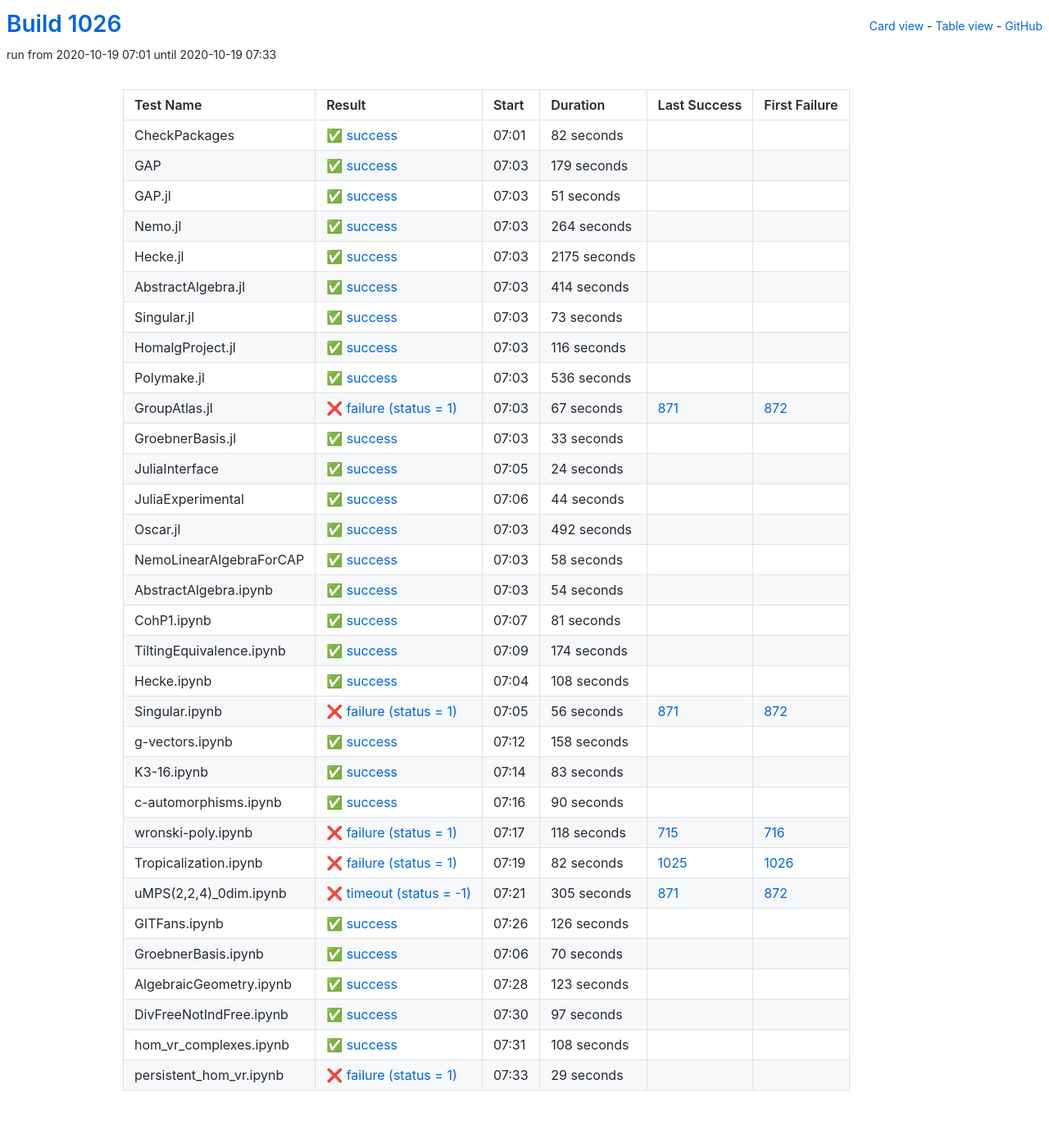
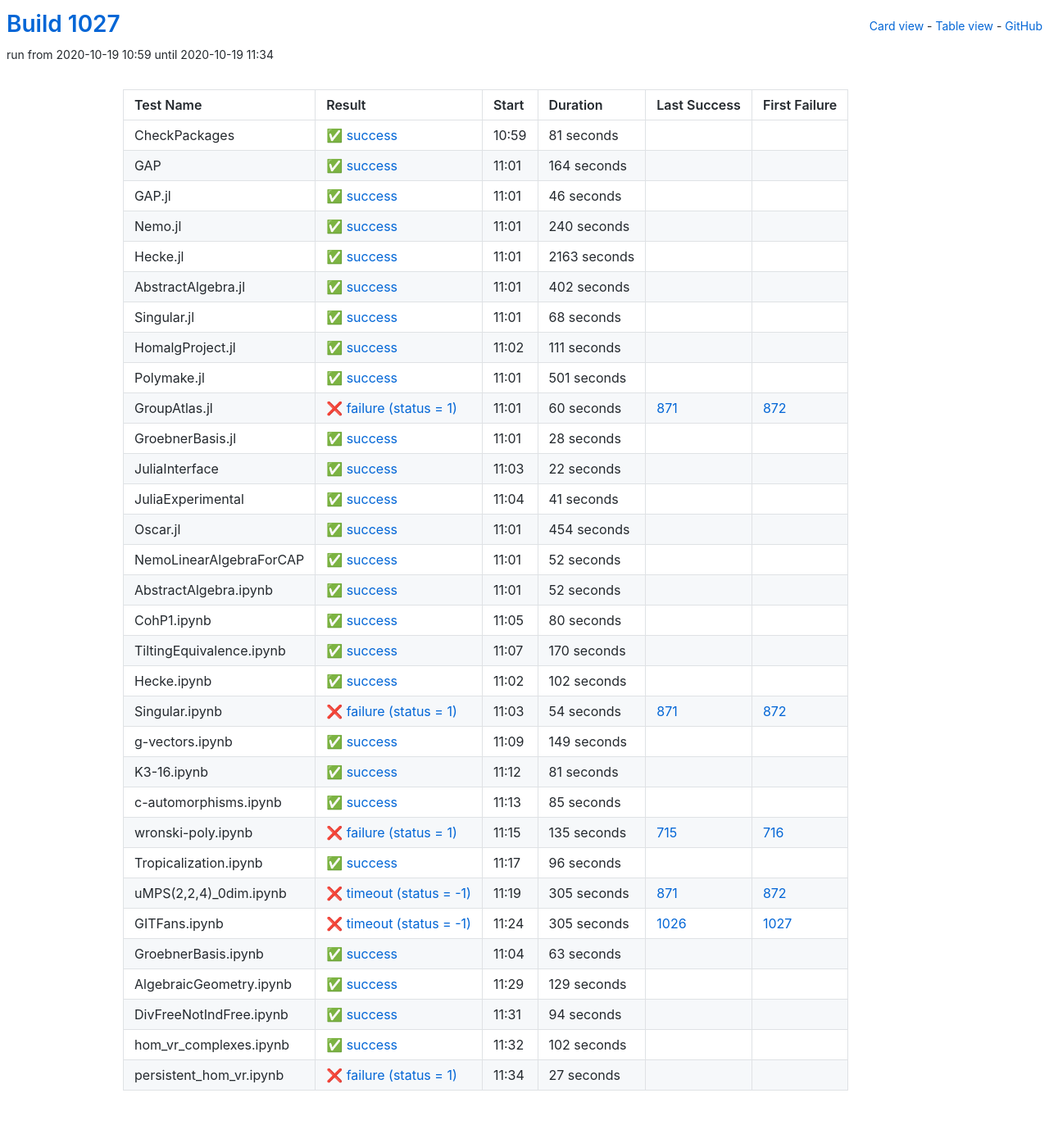
Before and after one commit to oscar-system/oscar-ci-status-stable, a Jekyll site: the page built from table.html, in a window 1280 px wide. Shown: the whole page at 82% size. Built offline with Jekyll 4.4.1, drawn with Linux system fonts in a browser that asks for light colours.

Commit message:
Build #1027

```diff
--- a/_data/ci.yml
+++ b/_data/ci.yml
@@ -1,6 +1,6 @@
 ---
-build: 1026
-build_url: https://oscarci.mathematik.uni-kl.de/job/oscar-stable/1026/
+build: 1027
+build_url: https://oscarci.mathematik.uni-kl.de/job/oscar-stable/1027/
 job: oscar-stable
 organization: oscar-system
 repo: oscar-ci-status-stable
@@ -8,200 +8,8 @@ repourl: https://github.com/oscar-system/oscar-ci-status-stable
 tests:
 - name: CheckPackages
   id: checkpackages
-  log: https://oscarci.mathematik.uni-kl.de/job/oscar-stable/1026/artifact/logs/build-1026/CheckPackages.log
-  start: 2020-10-19 07:01
-  success: true
-  exitcode: 0
-  status: success
-  duration: 82
-  last_success: false
-  last_success_url:
-  first_failure: false
-  first_failure_url:
-- name: GAP
-  id: gap
-  log: https://oscarci.mathematik.uni-kl.de/job/oscar-stable/1026/artifact/logs/build-1026/GAP.log
-  start: 2020-10-19 07:03
-  success: true
-  exitcode: 0
-  status: success
-  duration: 179
-  last_success: false
-  last_success_url:
-  first_failure: false
-  first_failure_url:
-- name: GAP.jl
-  id: gap-jl
-  log: https://oscarci.mathematik.uni-kl.de/job/oscar-stable/1026/artifact/logs/build-1026/GAP.jl.log
-  start: 2020-10-19 07:03
-  success: true
-  exitcode: 0
-  status: success
-  duration: 51
-  last_success: false
-  last_success_url:
-  first_failure: false
-  first_failure_url:
-- name: Nemo.jl
-  id: nemo-jl
-  log: https://oscarci.mathematik.uni-kl.de/job/oscar-stable/1026/artifact/logs/build-1026/Nemo.jl.log
-  start: 2020-10-19 07:03
-  success: true
-  exitcode: 0
-  status: success
-  duration: 264
-  last_success: false
-  last_success_url:
-  first_failure: false
-  first_failure_url:
-- name: Hecke.jl
-  id: hecke-jl
-  log: https://oscarci.mathematik.uni-kl.de/job/oscar-stable/1026/artifact/logs/build-1026/Hecke.jl.log
-  start: 2020-10-19 07:03
-  success: true
-  exitcode: 0
-  status: success
-  duration: 2175
-  last_success: false
-  last_success_url:
-  first_failure: false
-  first_failure_url:
-- name: AbstractAlgebra.jl
-  id: abstractalgebra-jl
-  log: https://oscarci.mathematik.uni-kl.de/job/oscar-stable/1026/artifact/logs/build-1026/AbstractAlgebra.jl.log
-  start: 2020-10-19 07:03
-  success: true
-  exitcode: 0
-  status: success
-  duration: 414
-  last_success: false
-  last_success_url:
-  first_failure: false
-  first_failure_url:
-- name: Singular.jl
-  id: singular-jl
-  log: https://oscarci.mathematik.uni-kl.de/job/oscar-stable/1026/artifact/logs/build-1026/Singular.jl.log
-  start: 2020-10-19 07:03
-  success: true
-  exitcode: 0
-  status: success
-  duration: 73
-  last_success: false
-  last_success_url:
-  first_failure: false
-  first_failure_url:
-- name: HomalgProject.jl
-  id: homalgproject-jl
-  log: https://oscarci.mathematik.uni-kl.de/job/oscar-stable/1026/artifact/logs/build-1026/HomalgProject.jl.log
-  start: 2020-10-19 07:03
-  success: true
-  exitcode: 0
-  status: success
-  duration: 116
-  last_success: false
-  last_success_url:
-  first_failure: false
-  first_failure_url:
-- name: Polymake.jl
-  id: polymake-jl
-  log: https://oscarci.mathematik.uni-kl.de/job/oscar-stable/1026/artifact/logs/build-1026/Polymake.jl.log
-  start: 2020-10-19 07:03
-  success: true
-  exitcode: 0
-  status: success
-  duration: 536
-  last_success: false
-  last_success_url:
-  first_failure: false
-  first_failure_url:
-- name: GroupAtlas.jl
-  id: groupatlas-jl
-  log: https://oscarci.mathematik.uni-kl.de/job/oscar-stable/1026/artifact/logs/build-1026/GroupAtlas.jl.log
-  start: 2020-10-19 07:03
-  success: false
-  exitcode: 1
-  status: failure
-  duration: 67
-  last_success: 871
-  last_success_url: https://oscarci.mathematik.uni-kl.de/job/oscar-stable/871/
-  first_failure: 872
-  first_failure_url: https://oscarci.mathematik.uni-kl.de/job/oscar-stable/872/
-- name: GroebnerBasis.jl
-  id: groebnerbasis-jl
-  log: https://oscarci.mathematik.uni-kl.de/job/oscar-stable/1026/artifact/logs/build-1026/GroebnerBasis.jl.log
-  start: 2020-10-19 07:03
-  success: true
-  exitcode: 0
-  status: success
-  duration: 33
-  last_success: false
-  last_success_url:
-  first_failure: false
-  first_failure_url:
-- name: JuliaInterface
-  id: juliainterface
-  log: https://oscarci.mathematik.uni-kl.de/job/oscar-stable/1026/artifact/logs/build-1026/JuliaInterface.log
-  start: 2020-10-19 07:05
-  success: true
-  exitcode: 0
-  status: success
-  duration: 24
-  last_success: false
-  last_success_url:
-  first_failure: false
-  first_failure_url:
-- name: JuliaExperimental
-  id: juliaexperimental
-  log: https://oscarci.mathematik.uni-kl.de/job/oscar-stable/1026/artifact/logs/build-1026/JuliaExperimental.log
-  start: 2020-10-19 07:06
-  success: true
-  exitcode: 0
-  status: success
-  duration: 44
-  last_success: false
-  last_success_url:
-  first_failure: false
-  first_failure_url:
-- name: Oscar.jl
-  id: oscar-jl
-  log: https://oscarci.mathematik.uni-kl.de/job/oscar-stable/1026/artifact/logs/build-1026/Oscar.jl.log
-  start: 2020-10-19 07:03
-  success: true
-  exitcode: 0
-  status: success
-  duration: 492
-  last_success: false
-  last_success_url:
-  first_failure: false
-  first_failure_url:
-- name: NemoLinearAlgebraForCAP
-  id: nemolinearalgebraforcap
-  log: https://oscarci.mathematik.uni-kl.de/job/oscar-stable/1026/artifact/logs/build-1026/NemoLinearAlgebraForCAP.log
-  start: 2020-10-19 07:03
-  success: true
-  exitcode: 0
-  status: success
-  duration: 58
-  last_success: false
-  last_success_url:
-  first_failure: false
-  first_failure_url:
-- name: AbstractAlgebra.ipynb
-  id: abstractalgebra-ipynb
-  log: https://oscarci.mathematik.uni-kl.de/job/oscar-stable/1026/artifact/logs/build-1026/AbstractAlgebra.ipynb.log
-  start: 2020-10-19 07:03
-  success: true
-  exitcode: 0
-  status: success
-  duration: 54
-  last_success: false
-  last_success_url:
-  first_failure: false
-  first_failure_url:
-- name: CohP1.ipynb
-  id: cohp1-ipynb
-  log: https://oscarci.mathematik.uni-kl.de/job/oscar-stable/1026/artifact/logs/build-1026/CohP1.ipynb.log
-  start: 2020-10-19 07:07
+  log: https://oscarci.mathematik.uni-kl.de/job/oscar-stable/1027/artifact/logs/build-1027/CheckPackages.log
+  start: 2020-10-19 10:59
   success: true
   exitcode: 0
   status: success
@@ -210,106 +18,298 @@ tests:
   last_success_url:
   first_failure: false
   first_failure_url:
-- name: TiltingEquivalence.ipynb
-  id: tiltingequivalence-ipynb
-  log: https://oscarci.mathematik.uni-kl.de/job/oscar-stable/1026/artifact/logs/build-1026/TiltingEquivalence.ipynb.log
-  start: 2020-10-19 07:09
+- name: GAP
+  id: gap
+  log: https://oscarci.mathematik.uni-kl.de/job/oscar-stable/1027/artifact/logs/build-1027/GAP.log
+  start: 2020-10-19 11:01
   success: true
   exitcode: 0
   status: success
-  duration: 174
+  duration: 164
+  last_success: false
+  last_success_url:
+  first_failure: false
+  first_failure_url:
+- name: GAP.jl
+  id: gap-jl
+  log: https://oscarci.mathematik.uni-kl.de/job/oscar-stable/1027/artifact/logs/build-1027/GAP.jl.log
+  start: 2020-10-19 11:01
+  success: true
+  exitcode: 0
+  status: success
+  duration: 46
+  last_success: false
+  last_success_url:
+  first_failure: false
+  first_failure_url:
+- name: Nemo.jl
+  id: nemo-jl
+  log: https://oscarci.mathematik.uni-kl.de/job/oscar-stable/1027/artifact/logs/build-1027/Nemo.jl.log
+  start: 2020-10-19 11:01
+  success: true
+  exitcode: 0
+  status: success
+  duration: 240
+  last_success: false
+  last_success_url:
+  first_failure: false
+  first_failure_url:
+- name: Hecke.jl
+  id: hecke-jl
+  log: https://oscarci.mathematik.uni-kl.de/job/oscar-stable/1027/artifact/logs/build-1027/Hecke.jl.log
+  start: 2020-10-19 11:01
+  success: true
+  exitcode: 0
+  status: success
+  duration: 2163
+  last_success: false
+  last_success_url:
+  first_failure: false
+  first_failure_url:
+- name: AbstractAlgebra.jl
+  id: abstractalgebra-jl
+  log: https://oscarci.mathematik.uni-kl.de/job/oscar-stable/1027/artifact/logs/build-1027/AbstractAlgebra.jl.log
+  start: 2020-10-19 11:01
+  success: true
+  exitcode: 0
+  status: success
+  duration: 402
+  last_success: false
+  last_success_url:
+  first_failure: false
+  first_failure_url:
+- name: Singular.jl
+  id: singular-jl
+  log: https://oscarci.mathematik.uni-kl.de/job/oscar-stable/1027/artifact/logs/build-1027/Singular.jl.log
+  start: 2020-10-19 11:01
+  success: true
+  exitcode: 0
+  status: success
+  duration: 68
+  last_success: false
+  last_success_url:
+  first_failure: false
+  first_failure_url:
+- name: HomalgProject.jl
+  id: homalgproject-jl
+  log: https://oscarci.mathematik.uni-kl.de/job/oscar-stable/1027/artifact/logs/build-1027/HomalgProject.jl.log
+  start: 2020-10-19 11:02
+  success: true
+  exitcode: 0
+  status: success
+  duration: 111
+  last_success: false
+  last_success_url:
+  first_failure: false
+  first_failure_url:
+- name: Polymake.jl
+  id: polymake-jl
+  log: https://oscarci.mathematik.uni-kl.de/job/oscar-stable/1027/artifact/logs/build-1027/Polymake.jl.log
+  start: 2020-10-19 11:01
+  success: true
+  exitcode: 0
+  status: success
+  duration: 501
+  last_success: false
+  last_success_url:
+  first_failure: false
+  first_failure_url:
+- name: GroupAtlas.jl
+  id: groupatlas-jl
+  log: https://oscarci.mathematik.uni-kl.de/job/oscar-stable/1027/artifact/logs/build-1027/GroupAtlas.jl.log
+  start: 2020-10-19 11:01
+  success: false
+  exitcode: 1
+  status: failure
+  duration: 60
+  last_success: 871
+  last_success_url: https://oscarci.mathematik.uni-kl.de/job/oscar-stable/871/
+  first_failure: 872
+  first_failure_url: https://oscarci.mathematik.uni-kl.de/job/oscar-stable/872/
+- name: GroebnerBasis.jl
+  id: groebnerbasis-jl
+  log: https://oscarci.mathematik.uni-kl.de/job/oscar-stable/1027/artifact/logs/build-1027/GroebnerBasis.jl.log
+  start: 2020-10-19 11:01
+  success: true
+  exitcode: 0
+  status: success
+  duration: 28
+  last_success: false
+  last_success_url:
+  first_failure: false
+  first_failure_url:
+- name: JuliaInterface
+  id: juliainterface
+  log: https://oscarci.mathematik.uni-kl.de/job/oscar-stable/1027/artifact/logs/build-1027/JuliaInterface.log
+  start: 2020-10-19 11:03
+  success: true
+  exitcode: 0
+  status: success
+  duration: 22
+  last_success: false
+  last_success_url:
+  first_failure: false
+  first_failure_url:
+- name: JuliaExperimental
+  id: juliaexperimental
+  log: https://oscarci.mathematik.uni-kl.de/job/oscar-stable/1027/artifact/logs/build-1027/JuliaExperimental.log
+  start: 2020-10-19 11:04
+  success: true
+  exitcode: 0
+  status: success
+  duration: 41
+  last_success: false
+  last_success_url:
+  first_failure: false
+  first_failure_url:
+- name: Oscar.jl
+  id: oscar-jl
+  log: https://oscarci.mathematik.uni-kl.de/job/oscar-stable/1027/artifact/logs/build-1027/Oscar.jl.log
+  start: 2020-10-19 11:01
+  success: true
+  exitcode: 0
+  status: success
+  duration: 454
+  last_success: false
+  last_success_url:
+  first_failure: false
+  first_failure_url:
+- name: NemoLinearAlgebraForCAP
+  id: nemolinearalgebraforcap
+  log: https://oscarci.mathematik.uni-kl.de/job/oscar-stable/1027/artifact/logs/build-1027/NemoLinearAlgebraForCAP.log
+  start: 2020-10-19 11:01
+  success: true
+  exitcode: 0
+  status: success
+  duration: 52
+  last_success: false
+  last_success_url:
+  first_failure: false
+  first_failure_url:
+- name: AbstractAlgebra.ipynb
+  id: abstractalgebra-ipynb
+  log: https://oscarci.mathematik.uni-kl.de/job/oscar-stable/1027/artifact/logs/build-1027/AbstractAlgebra.ipynb.log
+  start: 2020-10-19 11:01
+  success: true
+  exitcode: 0
+  status: success
+  duration: 52
+  last_success: false
+  last_success_url:
+  first_failure: false
+  first_failure_url:
+- name: CohP1.ipynb
+  id: cohp1-ipynb
+  log: https://oscarci.mathematik.uni-kl.de/job/oscar-stable/1027/artifact/logs/build-1027/CohP1.ipynb.log
+  start: 2020-10-19 11:05
+  success: true
+  exitcode: 0
+  status: success
+  duration: 80
+  last_success: false
+  last_success_url:
+  first_failure: false
+  first_failure_url:
+- name: TiltingEquivalence.ipynb
+  id: tiltingequivalence-ipynb
+  log: https://oscarci.mathematik.uni-kl.de/job/oscar-stable/1027/artifact/logs/build-1027/TiltingEquivalence.ipynb.log
+  start: 2020-10-19 11:07
+  success: true
+  exitcode: 0
+  status: success
+  duration: 170
   last_success: false
   last_success_url:
   first_failure: false
   first_failure_url:
 - name: Hecke.ipynb
   id: hecke-ipynb
-  log: https://oscarci.mathematik.uni-kl.de/job/oscar-stable/1026/artifact/logs/build-1026/Hecke.ipynb.log
-  start: 2020-10-19 07:04
+  log: https://oscarci.mathematik.uni-kl.de/job/oscar-stable/1027/artifact/logs/build-1027/Hecke.ipynb.log
+  start: 2020-10-19 11:02
   success: true
   exitcode: 0
   status: success
-  duration: 108
+  duration: 102
   last_success: false
   last_success_url:
   first_failure: false
   first_failure_url:
 - name: Singular.ipynb
   id: singular-ipynb
-  log: https://oscarci.mathematik.uni-kl.de/job/oscar-stable/1026/artifact/logs/build-1026/Singular.ipynb.log
-  start: 2020-10-19 07:05
+  log: https://oscarci.mathematik.uni-kl.de/job/oscar-stable/1027/artifact/logs/build-1027/Singular.ipynb.log
+  start: 2020-10-19 11:03
   success: false
   exitcode: 1
   status: failure
-  duration: 56
+  duration: 54
   last_success: 871
   last_success_url: https://oscarci.mathematik.uni-kl.de/job/oscar-stable/871/
   first_failure: 872
   first_failure_url: https://oscarci.mathematik.uni-kl.de/job/oscar-stable/872/
 - name: g-vectors.ipynb
   id: g-vectors-ipynb
-  log: https://oscarci.mathematik.uni-kl.de/job/oscar-stable/1026/artifact/logs/build-1026/g-vectors.ipynb.log
-  start: 2020-10-19 07:12
+  log: https://oscarci.mathematik.uni-kl.de/job/oscar-stable/1027/artifact/logs/build-1027/g-vectors.ipynb.log
+  start: 2020-10-19 11:09
   success: true
   exitcode: 0
   status: success
-  duration: 158
+  duration: 149
   last_success: false
   last_success_url:
   first_failure: false
   first_failure_url:
 - name: K3-16.ipynb
   id: k3-16-ipynb
-  log: https://oscarci.mathematik.uni-kl.de/job/oscar-stable/1026/artifact/logs/build-1026/K3-16.ipynb.log
-  start: 2020-10-19 07:14
+  log: https://oscarci.mathematik.uni-kl.de/job/oscar-stable/1027/artifact/logs/build-1027/K3-16.ipynb.log
+  start: 2020-10-19 11:12
   success: true
   exitcode: 0
   status: success
-  duration: 83
+  duration: 81
   last_success: false
   last_success_url:
   first_failure: false
   first_failure_url:
 - name: c-automorphisms.ipynb
   id: c-automorphisms-ipynb
-  log: https://oscarci.mathematik.uni-kl.de/job/oscar-stable/1026/artifact/logs/build-1026/c-automorphisms.ipynb.log
-  start: 2020-10-19 07:16
+  log: https://oscarci.mathematik.uni-kl.de/job/oscar-stable/1027/artifact/logs/build-1027/c-automorphisms.ipynb.log
+  start: 2020-10-19 11:13
   success: true
   exitcode: 0
   status: success
-  duration: 90
+  duration: 85
   last_success: false
   last_success_url:
   first_failure: false
   first_failure_url:
 - name: wronski-poly.ipynb
   id: wronski-poly-ipynb
-  log: https://oscarci.mathematik.uni-kl.de/job/oscar-stable/1026/artifact/logs/build-1026/wronski-poly.ipynb.log
-  start: 2020-10-19 07:17
+  log: https://oscarci.mathematik.uni-kl.de/job/oscar-stable/1027/artifact/logs/build-1027/wronski-poly.ipynb.log
+  start: 2020-10-19 11:15
   success: false
   exitcode: 1
   status: failure
-  duration: 118
+  duration: 135
   last_success: 715
   last_success_url: https://oscarci.mathematik.uni-kl.de/job/oscar-stable/715/
   first_failure: 716
   first_failure_url: https://oscarci.mathematik.uni-kl.de/job/oscar-stable/716/
 - name: Tropicalization.ipynb
   id: tropicalization-ipynb
-  log: https://oscarci.mathematik.uni-kl.de/job/oscar-stable/1026/artifact/logs/build-1026/Tropicalization.ipynb.log
-  start: 2020-10-19 07:19
-  success: false
-  exitcode: 1
-  status: failure
-  duration: 82
-  last_success: 1025
-  last_success_url: https://oscarci.mathematik.uni-kl.de/job/oscar-stable/1025/
-  first_failure: 1026
-  first_failure_url: https://oscarci.mathematik.uni-kl.de/job/oscar-stable/1026/
+  log: https://oscarci.mathematik.uni-kl.de/job/oscar-stable/1027/artifact/logs/build-1027/Tropicalization.ipynb.log
+  start: 2020-10-19 11:17
+  success: true
+  exitcode: 0
+  status: success
+  duration: 96
+  last_success: false
+  last_success_url:
+  first_failure: false
+  first_failure_url:
 - name: uMPS(2,2,4)_0dim.ipynb
   id: umps-2-2-4-0dim-ipynb
-  log: https://oscarci.mathematik.uni-kl.de/job/oscar-stable/1026/artifact/logs/build-1026/uMPS-2-2-4-_0dim.ipynb.log
-  start: 2020-10-19 07:21
+  log: https://oscarci.mathematik.uni-kl.de/job/oscar-stable/1027/artifact/logs/build-1027/uMPS-2-2-4-_0dim.ipynb.log
+  start: 2020-10-19 11:19
   success: false
   exitcode: -1
   status: timeout
@@ -320,72 +320,72 @@ tests:
   first_failure_url: https://oscarci.mathematik.uni-kl.de/job/oscar-stable/872/
 - name: GITFans.ipynb
   id: gitfans-ipynb
-  log: https://oscarci.mathematik.uni-kl.de/job/oscar-stable/1026/artifact/logs/build-1026/GITFans.ipynb.log
-  start: 2020-10-19 07:26
+  log: https://oscarci.mathematik.uni-kl.de/job/oscar-stable/1027/artifact/logs/build-1027/GITFans.ipynb.log
+  start: 2020-10-19 11:24
+  success: false
+  exitcode: -1
+  status: timeout
+  duration: 305
+  last_success: 1026
+  last_success_url: https://oscarci.mathematik.uni-kl.de/job/oscar-stable/1026/
+  first_failure: 1027
+  first_failure_url: https://oscarci.mathematik.uni-kl.de/job/oscar-stable/1027/
+- name: GroebnerBasis.ipynb
+  id: groebnerbasis-ipynb
+  log: https://oscarci.mathematik.uni-kl.de/job/oscar-stable/1027/artifact/logs/build-1027/GroebnerBasis.ipynb.log
+  start: 2020-10-19 11:04
   success: true
   exitcode: 0
   status: success
-  duration: 126
-  last_success: false
-  last_success_url:
-  first_failure: false
-  first_failure_url:
-- name: GroebnerBasis.ipynb
-  id: groebnerbasis-ipynb
-  log: https://oscarci.mathematik.uni-kl.de/job/oscar-stable/1026/artifact/logs/build-1026/GroebnerBasis.ipynb.log
-  start: 2020-10-19 07:06
-  success: true
-  exitcode: 0
-  status: success
-  duration: 70
+  duration: 63
   last_success: false
   last_success_url:
   first_failure: false
   first_failure_url:
 - name: AlgebraicGeometry.ipynb
   id: algebraicgeometry-ipynb
-  log: https://oscarci.mathematik.uni-kl.de/job/oscar-stable/1026/artifact/logs/build-1026/AlgebraicGeometry.ipynb.log
-  start: 2020-10-19 07:28
+  log: https://oscarci.mathematik.uni-kl.de/job/oscar-stable/1027/artifact/logs/build-1027/AlgebraicGeometry.ipynb.log
+  start: 2020-10-19 11:29
   success: true
   exitcode: 0
   status: success
-  duration: 123
+  duration: 129
   last_success: false
   last_success_url:
   first_failure: false
   first_failure_url:
 - name: DivFreeNotIndFree.ipynb
   id: divfreenotindfree-ipynb
-  log: https://oscarci.mathematik.uni-kl.de/job/oscar-stable/1026/artifact/logs/build-1026/DivFreeNotIndFree.ipynb.log
-  start: 2020-10-19 07:30
+  log: https://oscarci.mathematik.uni-kl.de/job/oscar-stable/1027/artifact/logs/build-1027/DivFreeNotIndFree.ipynb.log
+  start: 2020-10-19 11:31
   success: true
   exitcode: 0
   status: success
-  duration: 97
+  duration: 94
   last_success: false
   last_success_url:
   first_failure: false
   first_failure_url:
 - name: hom_vr_complexes.ipynb
   id: hom-vr-complexes-ipynb
-  log: https://oscarci.mathematik.uni-kl.de/job/oscar-stable/1026/artifact/logs/build-1026/hom_vr_complexes.ipynb.log
-  start: 2020-10-19 07:31
+  log: https://oscarci.mathematik.uni-kl.de/job/oscar-stable/1027/artifact/logs/build-1027/hom_vr_complexes.ipynb.log
+  start: 2020-10-19 11:32
   success: true
   exitcode: 0
   status: success
-  duration: 108
+  duration: 102
   last_success: false
   last_success_url:
   first_failure: false
   first_failure_url:
 - name: persistent_hom_vr.ipynb
   id: persistent-hom-vr-ipynb
-  log: https://oscarci.mathematik.uni-kl.de/job/oscar-stable/1026/artifact/logs/build-1026/persistent_hom_vr.ipynb.log
-  start: 2020-10-19 07:33
+  log: https://oscarci.mathematik.uni-kl.de/job/oscar-stable/1027/artifact/logs/build-1027/persistent_hom_vr.ipynb.log
+  start: 2020-10-19 11:34
   success: false
   exitcode: 1
   status: failure
-  duration: 29
+  duration: 27
   last_success: false
   last_success_url:
   first_failure: false
```
Also changed, not shown: README.md.
